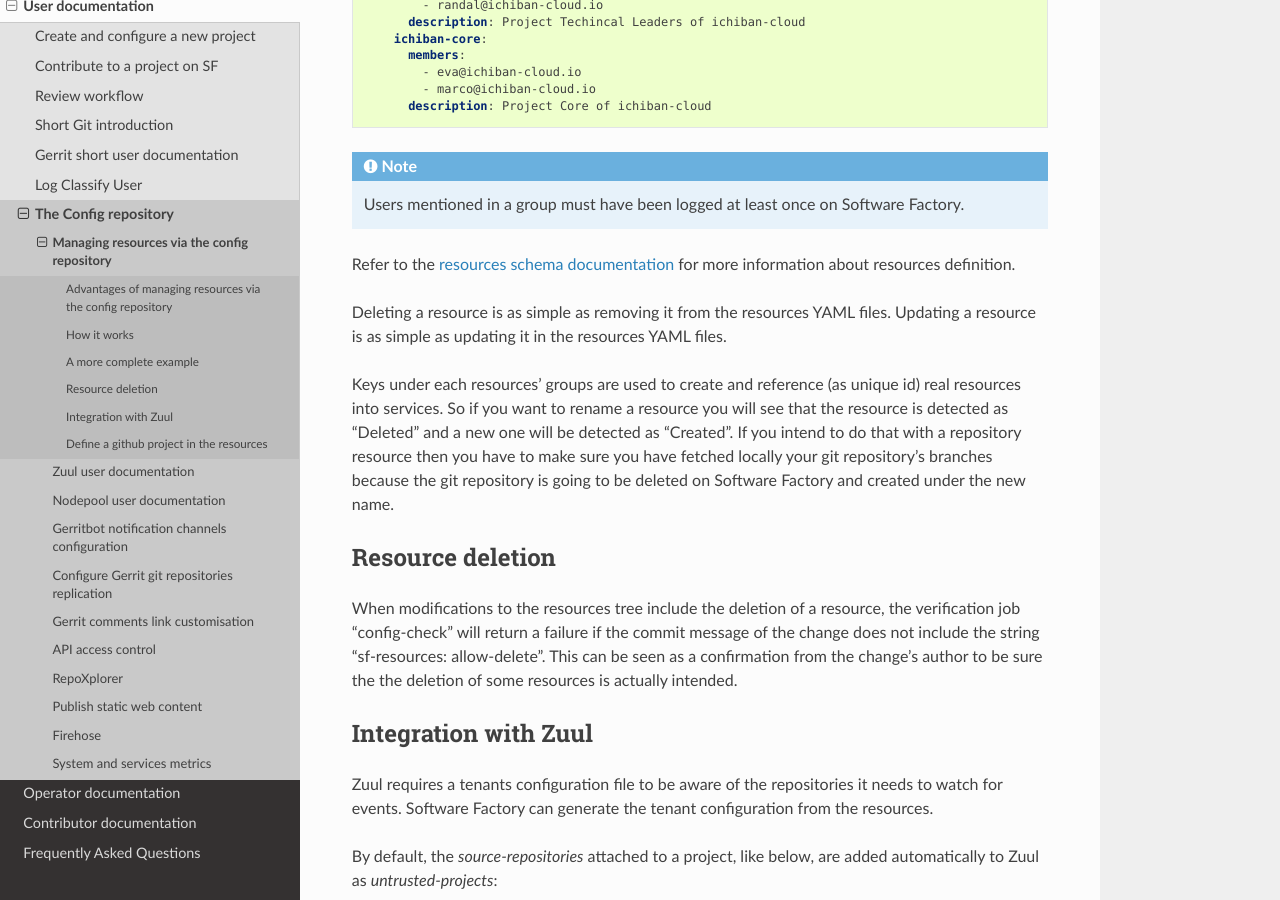
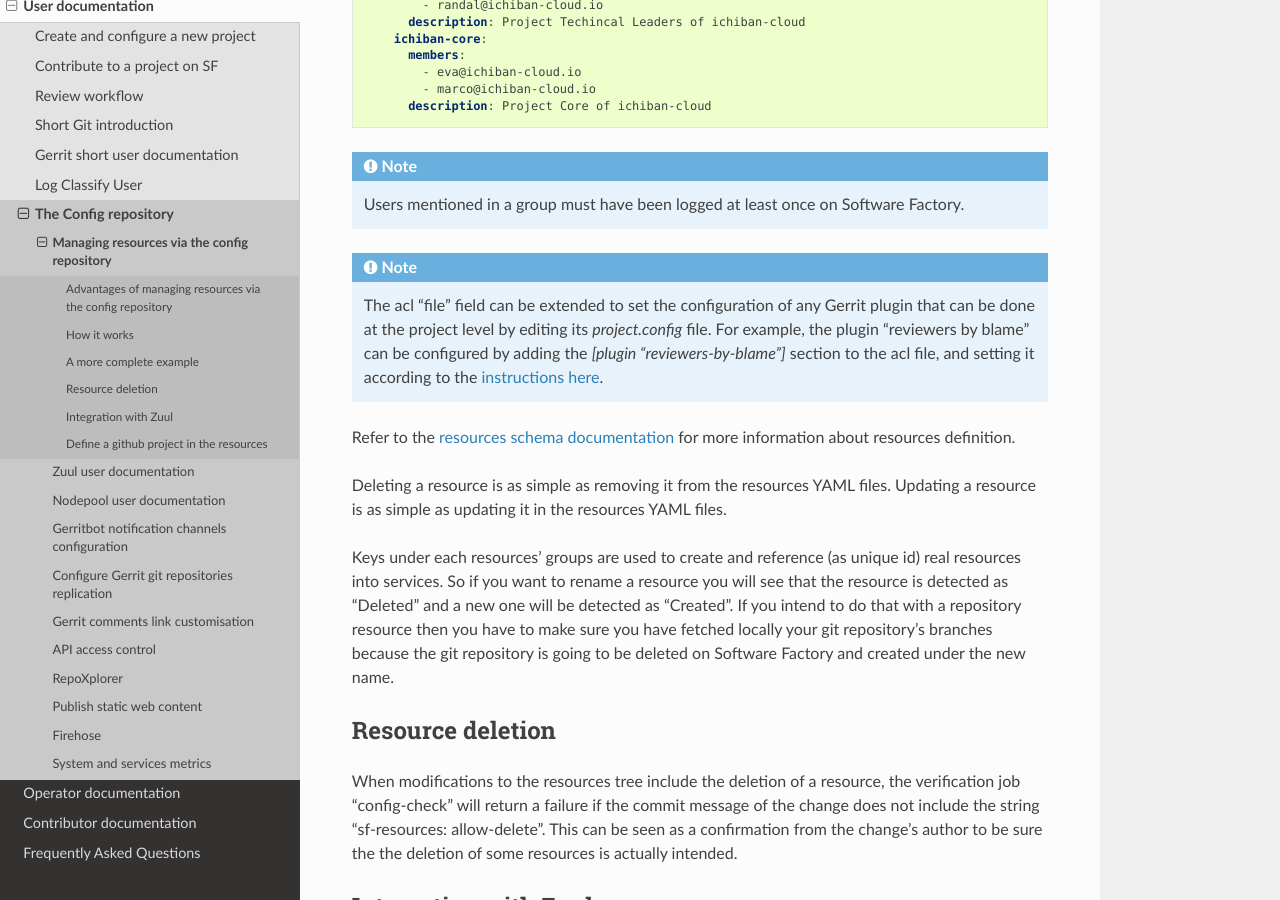
Before and after one commit to softwarefactory-project/sf-docs, a Sphinx documentation site: the page built from docs/user/resources_user.rst, in a window 1280 px wide and 900 px high, scrolled down 2417 px. Built offline with Sphinx 7.4.7 and the Read the Docs theme 2.0.0, drawn with Linux system fonts in a browser that asks for light colours.

Commit message:
Document workaround for configuring some gerrit plugins at the project level
Depends-On: https://softwarefactory-project.io/r/17894

Change-Id: Icd728f0b65ade8c1bb0eda273f8290fbf25bfe4c

```diff
--- a/docs/user/resources_user.rst
+++ b/docs/user/resources_user.rst
@@ -139,6 +139,15 @@ Below is a YAML file that can be used as a starting point:
 
    Users mentioned in a group must have been logged at least once on Software Factory.
 
+.. Note::
+
+   The acl "file" field can be extended to set the configuration of any Gerrit
+   plugin that can be done at the project level by editing its `project.config`
+   file. For example, the plugin "reviewers by blame" can be configured by adding
+   the `[plugin "reviewers-by-blame"]` section to the acl file, and setting it
+   according to the `instructions here <https://gerrit.googlesource.com/plugins/reviewers-by-blame/+/refs/heads/stable-2.14/src/main/resources/Documentation/config.md>`_.
+
+
 Refer to the `resources schema documentation </docs/managesf/resources.html>`_ for
 more information about resources definition.
 
```
